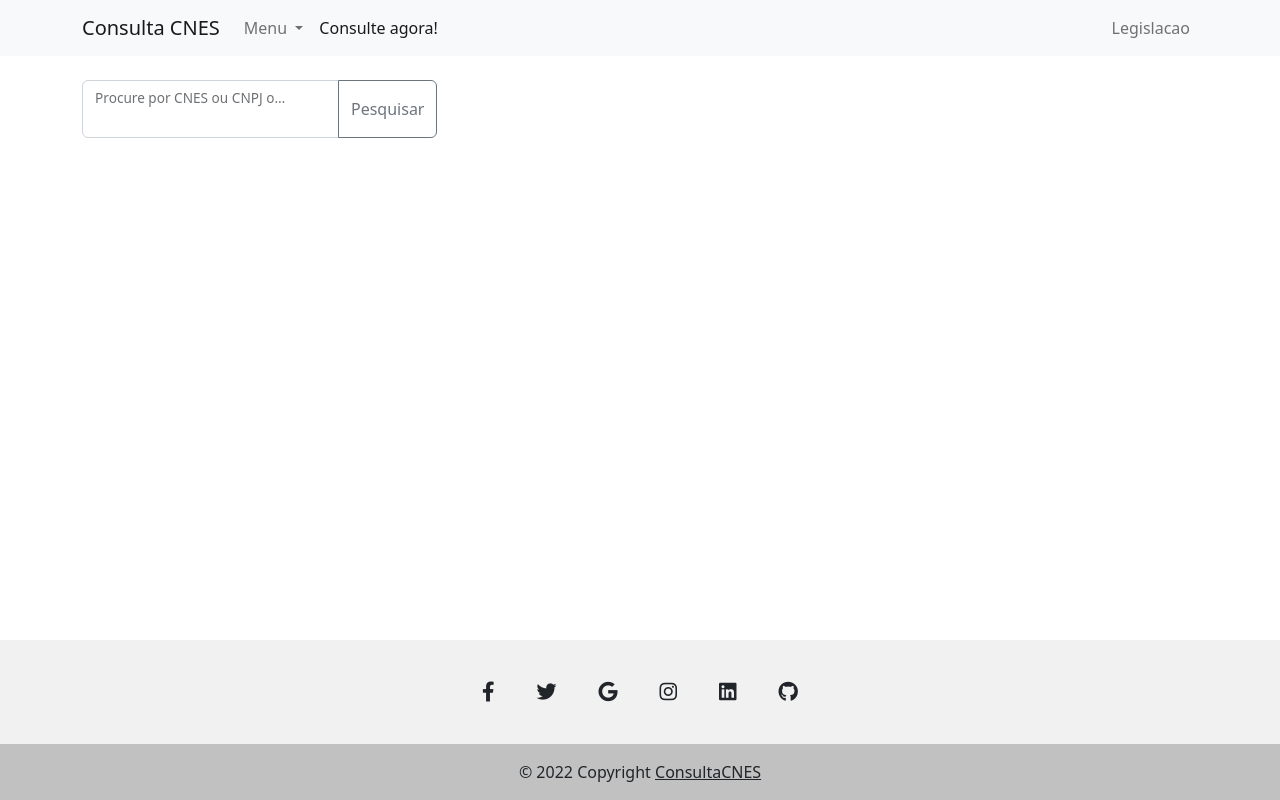
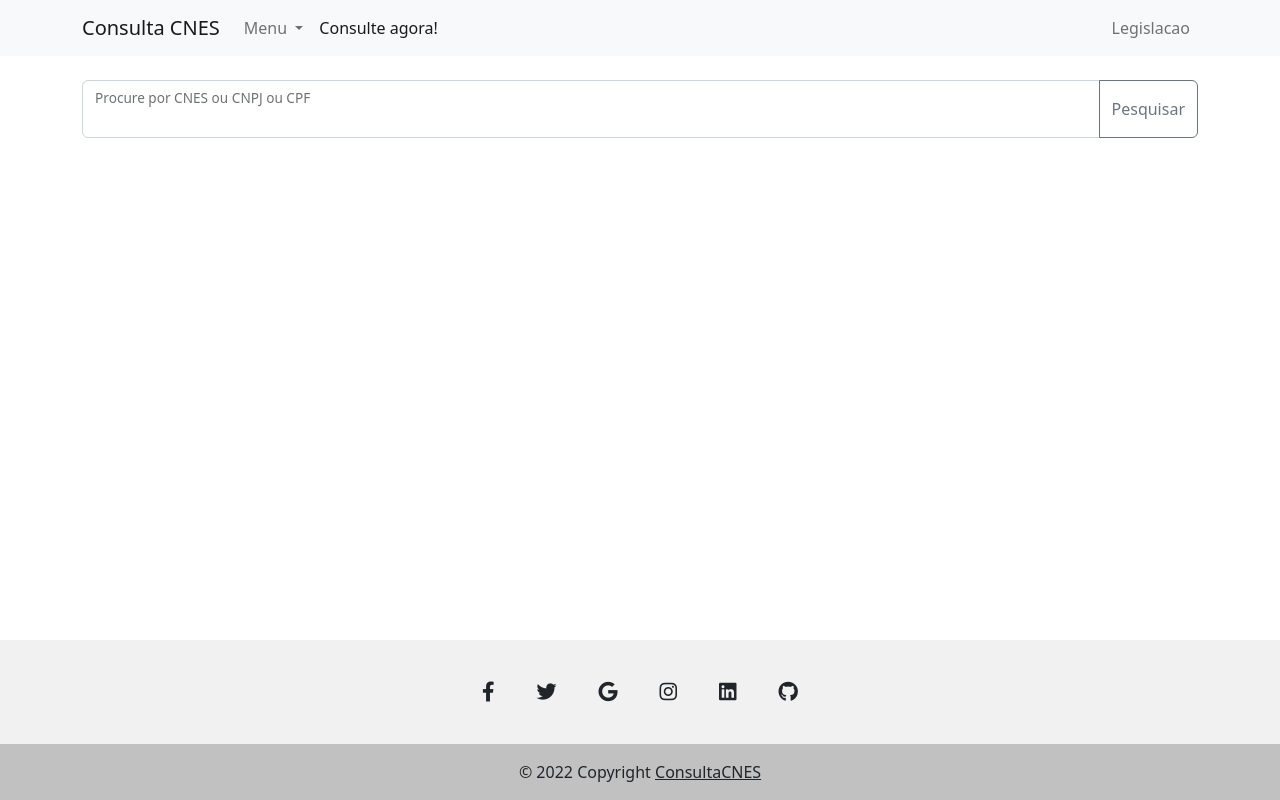
Before and after one commit to dmachado/angular-ivy-3ef61p, an Angular app: page /home in a window 1280 px wide. Built offline with nearby package versions, Linux system fonts and the light colour scheme.

Commit message:
3 files modified

```diff
--- a/src/app/estabelecimento/apresenta-estabelecimento/apresenta-estabelecimento.component.html
+++ b/src/app/estabelecimento/apresenta-estabelecimento/apresenta-estabelecimento.component.html
@@ -14,7 +14,7 @@
       </div>
     </div>
 
-    <div class="col-md-3">
+    <div class="col-md-2">
       <div class="form-floating">
         <input
           class="form-control"
@@ -28,7 +28,7 @@
       </div>
     </div>
 
-    <div class="col-md-2">
+    <div class="col-md-3">
       <div class="form-floating">
         <input
           class="form-control"
--- a/src/app/estabelecimento/busca-estabelecimento/busca-estabelecimento.component.html
+++ b/src/app/estabelecimento/busca-estabelecimento/busca-estabelecimento.component.html
@@ -1,7 +1,13 @@
+<div class="d-flex mt-4 flex-fill">
   <form class="d-flex flex-fill">
     <div class="input-group mb-3">
       <div class="form-floating">
-      <input #busca type="text" class="form-control" id="floatingInputGroup" />
+        <input
+          #busca
+          type="text"
+          class="form-control"
+          id="floatingInputGroup"
+        />
         <label for="floatingInputGroup">Procure por CNES ou CNPJ ou CPF</label>
       </div>
       <button
@@ -14,3 +20,4 @@
       </button>
     </div>
   </form>
+</div>
--- a/src/app/pages/home/home.component.html
+++ b/src/app/pages/home/home.component.html
@@ -1,7 +1,5 @@
 <div class="container d-flex flex-column">
-  <div class="d-flex mt-4 flex-fill">
-    <app-busca-estabelecimento></app-busca-estabelecimento>
-  </div>
+  <app-busca-estabelecimento></app-busca-estabelecimento>
   <app-apresenta-estabelecimento
     *ngIf="estabelecimento"
   ></app-apresenta-estabelecimento>
```
Lines whose indentation alone changed are shown as unchanged.
